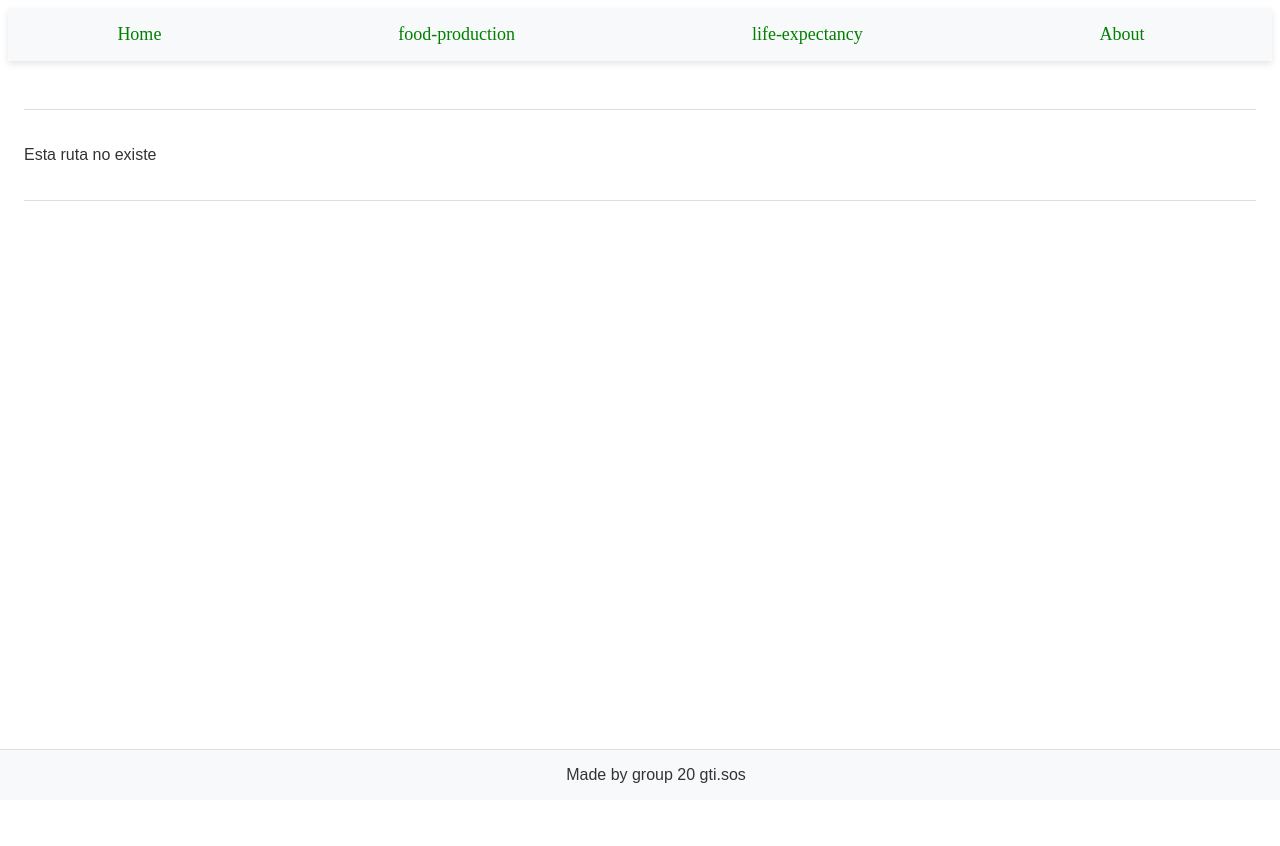
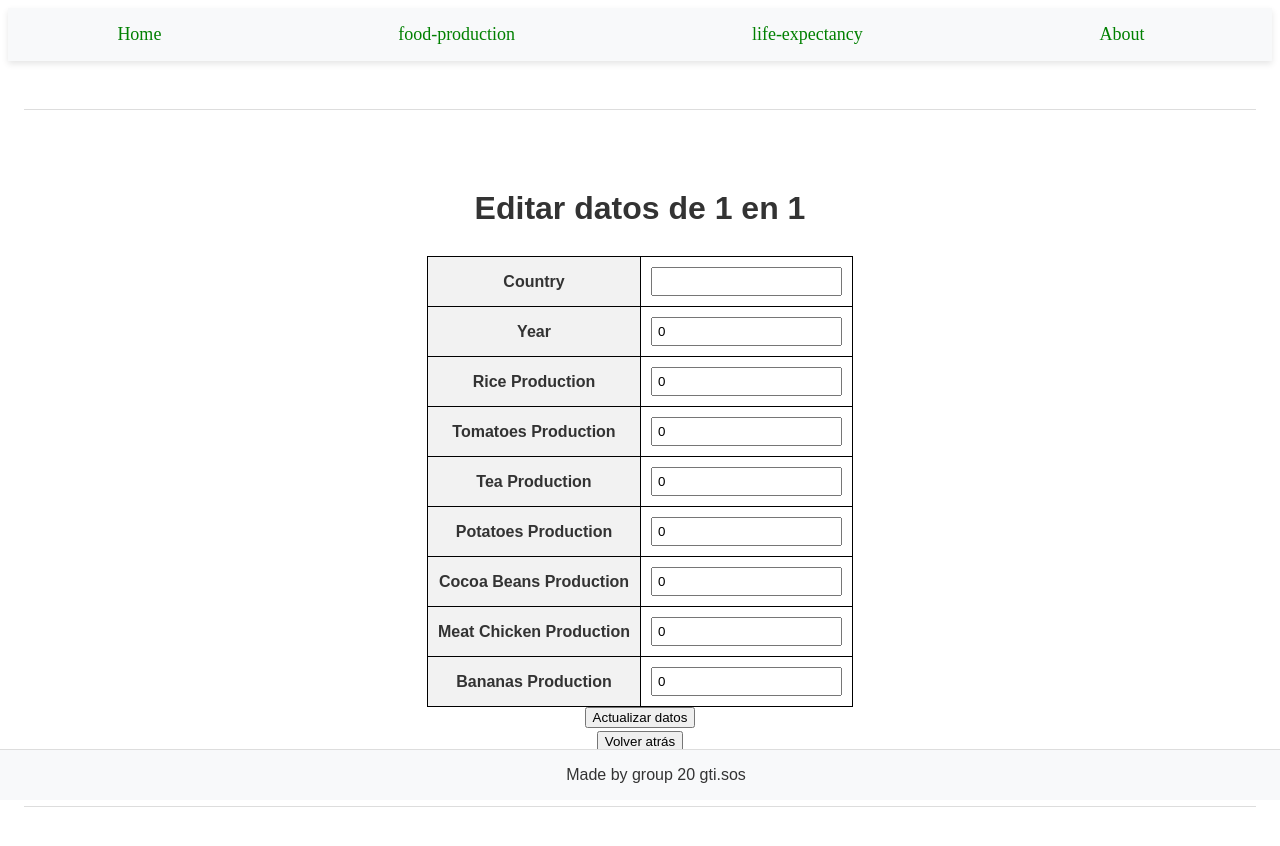
Before and after one commit to gti-sos/SOS2324-20, a SvelteKit app in the folder front/: page /food-production/1/1/edit in a window 1280 px wide. Before the commit this address had no page. Shown: the top 846 px of the page. Before the commit the page ends 800 px from the top, so only its background shows below. Built offline with nearby package versions, Linux system fonts and the light colour scheme; no server answers.

Commit message:
fix: arreglos del front

```diff
--- a/front/src/routes/food-production/+page.svelte
+++ b/front/src/routes/food-production/+page.svelte
@@ -2,6 +2,7 @@
 	import { onMount } from 'svelte';
 	import { dev } from '$app/environment';
 	import Error from '../+error.svelte';
+	import { Button, Col, Row } from '@sveltestrap/sveltestrap';
 
 	//Muestra si está en desarrollo
 	let API = '/api/v1/food-production';
@@ -70,10 +71,13 @@
 				method: 'GET'
 			});
 			let data = await response.json();
+			if (data!=null) {
 				reports = data;
-			console.log(data);
+			} else {
+				reports = [];
+			}
 		} catch (e) {
-			errorMsg = e;
+				reports = [];
 		}
 	}
 
@@ -87,18 +91,16 @@
 					method: 'DELETE'
 				}
 			);
+			console.log(`Deletion response status: ${response.status}`);
 
-			let status = await response.status;
-			console.log(`Deletion response status: ${status}`);
-
-			if (status == 200) {
+			if (response.status == 200) {
 				console.log('País borrado exitosamente');
 				getFood();
 			} else {
-				console.log(`Error eliminando el pais, no existe, status code: ${status}`);
+				console.log(`Error eliminando el pais, no existe, status code: ${response.status}`);
 			}
 		} catch (e) {
-			console.log(`No se pudo eliminar el pais: ${e}`);
+			console.log(e);
 		}
 	}
 
@@ -114,7 +116,7 @@
 			console.log(`Estado de la respuesta de eliminación: ${status}`);
 
 			if (response.status == 200) {
-				reports = []
+				reports = [];
 			} else {
 				errorMsg = 'Error borrando todos los reportes, código: ' + response.status;
 			}
@@ -158,89 +160,209 @@
 	}
 </script>
 
+<div class="container">
+	<div class="column">
+		<ul>
+			{#each reports as f}
+				<li class="list-item">
+					<a href="/food-production/{f.Entity}/{f.Year}">{f.Entity} - {f.Year}</a>
+					<a href="/food-production/{f.Entity}/{f.Year}/edit">
+						<button> Editar </button>
+					</a>
+					<button class="delete-button" on:click={() => deleteFood(f.Entity, f.Year)}
+						>Eliminar</button
+					>
+				</li>
+			{/each}
+			<button on:click={confirmDelete}>Borrar todos los datos</button>
+		</ul>
+	</div>
+	<div class="column">
+		<div class="form-section">
+			<div class="cabecera">
+				<h2>Crear un nuevo dato</h2>
+				<button on:click={createFood} class="create-button">Crear Dato</button>
+			</div>
+
 			<table>
-	<thead>
+				<tbody>
 					<tr>
 						<th>Entity</th>
+						<td
+							><input
+								type="text"
+								bind:value={newFood.Entity}
+								on:input={handleEntityChange}
+								class="input-field"
+							/></td
+						>
+					</tr>
+					<tr>
 						<th>Year</th>
+						<td
+							><input
+								type="text"
+								bind:value={newFood.Year}
+								on:input={handleYearChange}
+								class="input-field"
+							/></td
+						>
+					</tr>
+					<tr>
 						<th>Rice Production</th>
-			<th>Tomatoes Production</th>
-			<th>Tea Production</th>
-			<th>Potatoes Production</th>
-			<th>Cocoa Beans Production</th>
-			<th>Meat Chicken Production</th>
-			<th>Bananas Production</th>
-		</tr>
-	</thead>
-	<tbody>
-		<tr>
-			<td><input bind:value={newFood.Entity} on:input={handleEntityChange} /></td>
-			<td><input type="text" bind:value={newFood.Year} on:input={handleYearChange} /></td>
 						<td
 							><input
 								type="text"
 								bind:value={newFood.rice_production}
 								on:input={handleRiceProductionChange}
+								class="input-field"
 							/></td
 						>
+					</tr>
+					<tr>
+						<th>Tomatoes Production</th>
 						<td
 							><input
 								type="text"
 								bind:value={newFood.tomatoes_production}
 								on:input={handleTomatoesProductionChange}
+								class="input-field"
 							/></td
 						>
-			<td
-				><input
+					</tr><tr>
+						<th>Tea Production</th>
+						<td>
+							<input
 								type="text"
 								bind:value={newFood.tea_production}
 								on:input={handleTeaProductionChange}
-				/></td
-			>
-			<td
-				><input
+								class="input-field"
+							/>
+						</td>
+					</tr>
+					<tr>
+						<th>Potatoes Production</th>
+						<td>
+							<input
 								type="text"
 								bind:value={newFood.potatoes_production}
 								on:input={handlePotatoesProductionChange}
-				/></td
-			>
-			<td
-				><input
+								class="input-field"
+							/>
+						</td>
+					</tr>
+					<tr>
+						<th>Cocoa Beans Production</th>
+						<td>
+							<input
 								type="text"
 								bind:value={newFood.cocoa_beans_production}
 								on:input={handleCocoaBeansProductionChange}
-				/></td
-			>
-			<td
-				><input
+								class="input-field"
+							/>
+						</td>
+					</tr>
+					<tr>
+						<th>Meat Chicken Production</th>
+						<td>
+							<input
 								type="text"
 								bind:value={newFood.meat_chicken_production}
 								on:input={handleMeatChickenProductionChange}
-				/></td
-			>
-			<td
-				><input
+								class="input-field"
+							/>
+						</td>
+					</tr>
+					<tr>
+						<th>Bananas Production</th>
+						<td>
+							<input
 								type="text"
 								bind:value={newFood.bananas_production}
 								on:input={handleBananasProductionChange}
-				/></td
-			>
+								class="input-field"
+							/>
+						</td>
 					</tr>
 				</tbody>
 			</table>
+		</div>
+	</div>
+</div>
+{#if errorMsg != ''}
+	<hr />
+	<p class="error-msg">ERROR: {errorMsg}</p>
+{/if}
 
-<ul>
-	{#each reports as foodItem}
-		<li>
-			{foodItem.Entity} - {foodItem.Year}
-			<button on:click={() => deleteFood(foodItem.Entity, foodItem.Year)}>Delete</button>
-		</li>
-	{/each}
-	<br />
-	<br />
-	<button on:click={createFood}>Crear Pais</button>
-	<button on:click={confirmDelete}>Borrar todos los datos</button>
-</ul>
-{#if errorMsg}
-    <p>{errorMsg}</p>
-{/if}
+<style>
+	.container {
+		display: flex;
+		justify-content: space-between;
+		padding: 20px;
+		background-color: #f4f4f4;
+	}
+
+	.column {
+		flex: 1;
+		margin: 10px;
+		padding: 20px;
+		background-color: white;
+		border-radius: 10px;
+		box-shadow: 0 0 10px rgba(0, 0, 0, 0.1);
+	}
+
+	.form-section {
+		margin-top: 20px;
+	}
+
+	.input-field {
+		width: 100%;
+		padding: 10px;
+		margin-bottom: 10px;
+		border: 1px solid #ddd;
+		border-radius: 5px;
+		box-sizing: border-box;
+		transition: border-color 0.3s ease;
+	}
+
+	.input-field:focus {
+		border-color: #007bff;
+	}
+
+	.create-button,
+	.delete-button {
+		padding: 10px 20px;
+		background-color: #007bff;
+		color: white;
+		border: none;
+		border-radius: 5px;
+		cursor: pointer;
+		transition: background-color 0.3s ease;
+	}
+
+	.create-button:hover,
+	.delete-button:hover {
+		background-color: #0056b3;
+	}
+
+	.error-msg {
+		color: red;
+		margin-top: 10px;
+	}
+
+	.list-item {
+		margin-bottom: 10px;
+		padding: 10px;
+		border: 1px solid #ddd;
+		border-radius: 5px;
+	}
+
+	.delete-button {
+		margin-left: 10px;
+	}
+	.cabecera {
+		display: flex;
+		justify-content: space-between;
+		align-items: center;
+	}
+</style>
--- a/front/src/routes/food-production/[Entity]/[Year]/+page.svelte
+++ b/front/src/routes/food-production/[Entity]/[Year]/+page.svelte
@@ -1,36 +1,134 @@
 <script>
-    import { onMount } from "svelte";
-    import {dev} from "$app/environment";
-    import {page} from '$app/stores';
+	import { onMount } from 'svelte';
+	import { dev } from '$app/environment';
+	import { page } from '$app/stores';
 
-    let API="/api/v1/food";
-    if(dev){
-        API="http://localhost:10000/api/v1/food";
-    }
+	let API = '/api/v1/food-production';
+	if (dev) {
+		API = 'http://localhost:10000/api/v1/food-production';
+	}
 
-    let entity=$page.params.Entity;
-    let year=$page.params.Year;
-    let selectedFood=[];
+	onMount(() => {
+		loadFoodProduction();
+	});
 
-    onMount(()=>{
-        getSelectedFood();
-    })
+	let selectedFoodProduction = {
+		Entity: '',
+		Year: 0,
+		rice_production: 0,
+		tomatoes_production: 0,
+		tea_production: 0,
+		potatoes_production: 0,
+		cocoa_beans_production: 0,
+		meat_chicken_production: 0,
+		bananas_production: 0
+	};
 
-    async function getSelectedFood(){
-        let response=await fetch(API,{
-                            method:"GET"
-                        })
+	let country = $page.params.Entity;
+	let year = $page.params.Year;
 
-        let data=await response.json();
-        data.forEach((f) => {
-            if(f.Entity==entity && f.Year==year){
-                selectedFood.push(f);
-            }
-        });
-    }
+	let errorMsg = '';
+
+	async function loadFoodProduction() {
+		try {
+			let response = await fetch(`${API}?Entity=${country}&Year=${year}`);
+			if (response.status === 200) {
+				let data = await response.json();
+				selectedFoodProduction = { ...selectedFoodProduction, ...data };
+			} else {
+				errorMsg = 'Error loading data';
+			}
+		} catch (error) {
+			console.error(error);
+		}
+	}
 </script>
 
-{#if selectedFood.length > 0}
-    <p>Entity: {selectedFood[0].Entity}</p>
-    <p>Year: {selectedFood[0].Year}</p>
-{/if}
+<div class="container">
+	<div class="column">
+		<h1>Producción de alimentos de {country} en {year}</h1>
+		<table>
+			<tbody>
+				<tr>
+					<th>Entity</th>
+					<td>{selectedFoodProduction.Entity}</td>
+				</tr>
+				<tr>
+					<th>Year</th>
+					<td>{selectedFoodProduction.Year}</td>
+				</tr>
+				<tr>
+					<th>Rice Production</th>
+					<td>{selectedFoodProduction.rice_production}</td>
+				</tr>
+				<tr>
+					<th>Tomatoes Production</th>
+					<td>{selectedFoodProduction.tomatoes_production}</td>
+				</tr>
+				<tr>
+					<th>Tea Production</th>
+					<td>{selectedFoodProduction.tea_production}</td>
+				</tr>
+				<tr>
+					<th>Potatoes Production</th>
+					<td>{selectedFoodProduction.potatoes_production}</td>
+				</tr>
+				<tr>
+					<th>Cocoa Beans Production</th>
+					<td>{selectedFoodProduction.cocoa_beans_production}</td>
+				</tr>
+				<tr>
+					<th>Meat Chicken Production</th>
+					<td>{selectedFoodProduction.meat_chicken_production}</td>
+				</tr>
+				<tr>
+					<th>Bananas Production</th>
+					<td>{selectedFoodProduction.bananas_production}</td>
+				</tr>
+			</tbody>
+		</table>
+	</div>
+	<button><a href="/food-production/{country}/{year}/edit">Editar</a></button>
+	<button><a href="/food-production">Volver atrás</a></button>
+</div>
+
+<style>
+	.container {
+		display: flex;
+		flex-direction: column;
+		align-items: center;
+		justify-content: center;
+		padding: 20px;
+	}
+
+	.column {
+		display: flex;
+		flex-direction: column;
+		align-items: center;
+		justify-content: center;
+		width: 100%;
+	}
+
+	table {
+		border-collapse: collapse;
+		margin: 0 auto; /* Centra la tabla horizontalmente */
+	}
+
+	table,
+	th,
+	td {
+		border: 1px solid black;
+		padding: 10px;
+		text-align: center; /* Centra el texto en las celdas */
+	}
+
+	th {
+		background-color: #f2f2f2;
+	}
+
+	button {
+		margin-top: 20px;
+		padding: 10px 20px;
+		font-size: 16px;
+	}
+</style>
--- /dev/null
+++ b/front/src/routes/food-production/[Entity]/[Year]/edit/+page.svelte
@@ -0,0 +1,220 @@
+<script>
+	import { onMount } from 'svelte';
+	import { dev } from '$app/environment';
+	import { page } from '$app/stores';
+
+	let country = $page.params.Entity;
+	let year = $page.params.Year;
+
+	let errorMsg = '';
+
+	let API = '/api/v1/food-production';
+	if (dev) {
+		API = 'http://localhost:10000/api/v1/food-production';
+	}
+
+	let editedFoodProduction = {
+		Entity: '',
+		Year: 0,
+		rice_production: 0,
+		tomatoes_production: 0,
+		tea_production: 0,
+		potatoes_production: 0,
+		cocoa_beans_production: 0,
+		meat_chicken_production: 0,
+		bananas_production: 0
+	};
+
+	onMount(() => {
+		loadFoodProduction();
+	});
+
+	async function loadFoodProduction() {
+		try {
+			let response = await fetch(`${API}?Entity=${country}&Year=${year}`);
+			if (response.status === 200) {
+				let data = await response.json();
+				editedFoodProduction = { ...editedFoodProduction, ...data };
+			} else {
+				errorMsg = 'Error loading data';
+			}
+		} catch (error) {
+			console.error(error);
+		}
+	}
+
+	async function editFoodProduction() {
+		try {
+			let response = await fetch(`${API}/country/${country}/${year}`, {
+				method: 'PUT',
+				headers: {
+					'Content-Type': 'application/json'
+				},
+				body: JSON.stringify(editedFoodProduction)
+			});
+			if (response.status === 200) {
+				console.log('Food Production edited');
+				errorMsg = 'Dato actualizado correctamente';
+			} else {
+				errorMsg = 'Error editando el dato' + response.statusText;
+			}
+		} catch (error) {
+			console.error(error);
+		}
+	}
+
+	function parseInput(value, type) {
+        switch (type) {
+            case 'number':
+                return Number(value);
+            case 'string':
+                return String(value);
+            default:
+                return value;
+        }
+    }
+</script>
+
+{#if errorMsg}
+	<p>{errorMsg}</p>
+{/if}
+
+<div class="container">
+	<h1>Editar datos de {country} en {year}</h1>
+	<table>
+		<tbody>
+			<tr>
+				<th>Country</th>
+				<td
+					><input
+						type="text"
+						bind:value={editedFoodProduction.Entity}
+						on:blur={(e) => (editedFoodProduction.Entity = parseInput(e.target.value, 'string'))}
+					/></td
+				>
+			</tr>
+			<tr>
+				<th>Year</th>
+				<td
+					><input
+						type="text"
+						bind:value={editedFoodProduction.Year}
+						on:blur={(e) => (editedFoodProduction.Year = parseInput(e.target.value, 'number'))}
+					/></td
+				>
+			</tr>
+			<tr>
+				<th>Rice Production</th>
+				<td
+					><input
+						type="text"
+						bind:value={editedFoodProduction.rice_production}
+						on:blur={(e) =>
+							(editedFoodProduction.rice_production = parseInput(e.target.value, 'number'))}
+					/></td
+				>
+			</tr>
+			<tr>
+				<th>Tomatoes Production</th>
+				<td
+					><input
+						type="text"
+						bind:value={editedFoodProduction.tomatoes_production}
+						on:blur={(e) =>
+							(editedFoodProduction.tomatoes_production = parseInput(e.target.value, 'number'))}
+					/></td
+				>
+			</tr>
+			<tr>
+				<th>Tea Production</th>
+				<td
+					><input
+						type="text"
+						bind:value={editedFoodProduction.tea_production}
+						on:blur={(e) =>
+							(editedFoodProduction.tea_production = parseInput(e.target.value, 'number'))}
+					/></td
+				>
+			</tr>
+			<tr>
+				<th>Potatoes Production</th>
+				<td
+					><input
+						type="text"
+						bind:value={editedFoodProduction.potatoes_production}
+						on:blur={(e) =>
+							(editedFoodProduction.potatoes_production = parseInput(e.target.value, 'number'))}
+					/></td
+				>
+			</tr>
+			<tr>
+				<th>Cocoa Beans Production</th>
+				<td
+					><input
+						type="text"
+						bind:value={editedFoodProduction.cocoa_beans_production}
+						on:blur={(e) =>
+							(editedFoodProduction.cocoa_beans_production = parseInput(e.target.value, 'number'))}
+					/></td
+				>
+			</tr>
+			<tr>
+				<th>Meat Chicken Production</th>
+				<td
+					><input
+						type="text"
+						bind:value={editedFoodProduction.meat_chicken_production}
+						on:blur={(e) =>
+							(editedFoodProduction.meat_chicken_production = parseInput(e.target.value, 'number'))}
+					/></td
+				>
+			</tr>
+			<tr>
+				<th>Bananas Production</th>
+				<td
+					><input
+						type="text"
+						bind:value={editedFoodProduction.bananas_production}
+						on:blur={(e) =>
+							(editedFoodProduction.bananas_production = parseInput(e.target.value, 'number'))}
+					/></td
+				>
+			</tr>
+		</tbody>
+	</table>
+	<button on:click={editFoodProduction}>Actualizar datos</button>
+	<a href="/food-production/{country}/{year}"><button>Volver atrás</button></a>
+</div>
+
+<style>
+	.container {
+		display: flex;
+		flex-direction: column;
+		align-items: center;
+		justify-content: center;
+		padding: 20px;
+	}
+
+	table {
+		border-collapse: collapse;
+		margin: 0 auto; /* Centra la tabla horizontalmente */
+	}
+
+	table,
+	th,
+	td {
+		border: 1px solid black;
+		padding: 10px;
+		text-align: center; /* Centra el texto en las celdas */
+	}
+
+	th {
+		background-color: #f2f2f2;
+	}
+
+	input {
+		width: 100%;
+		padding: 5px;
+		box-sizing: border-box;
+	}
+</style>
```
Lines whose indentation alone changed are shown as unchanged.
